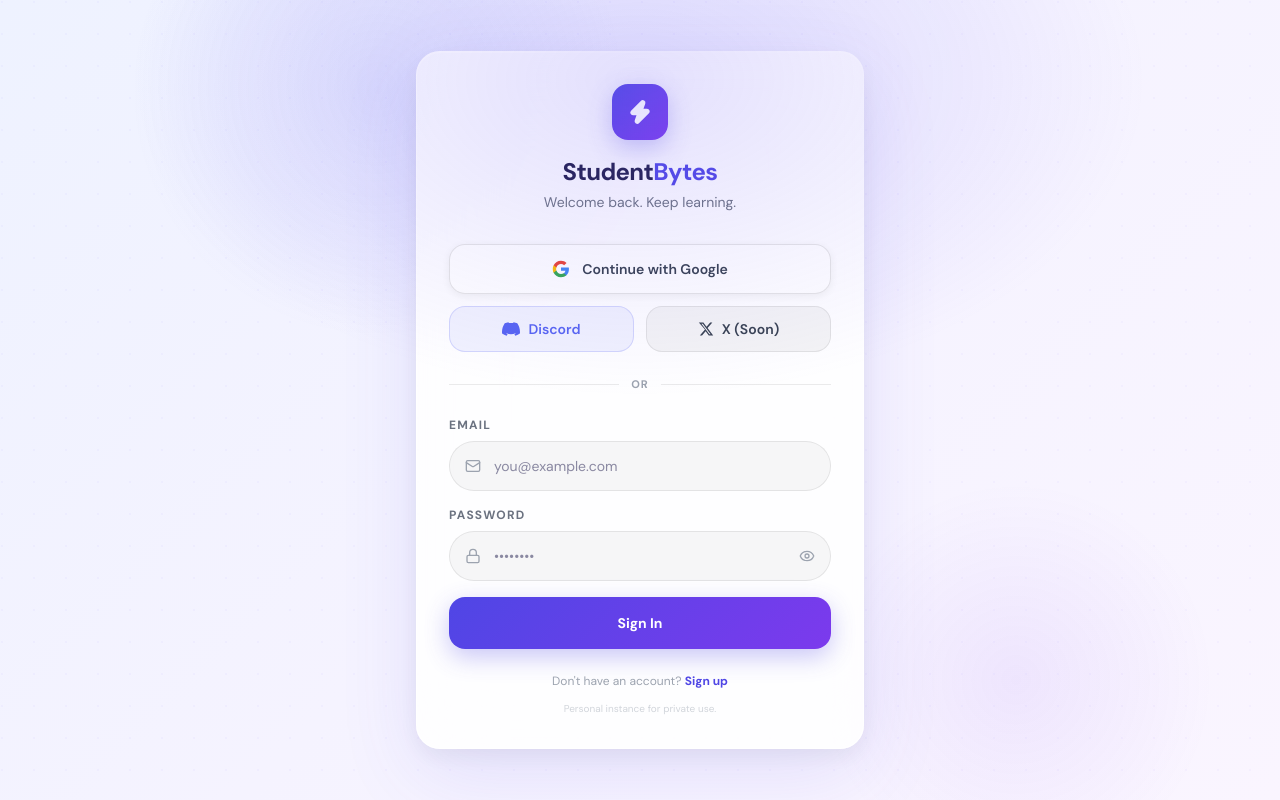
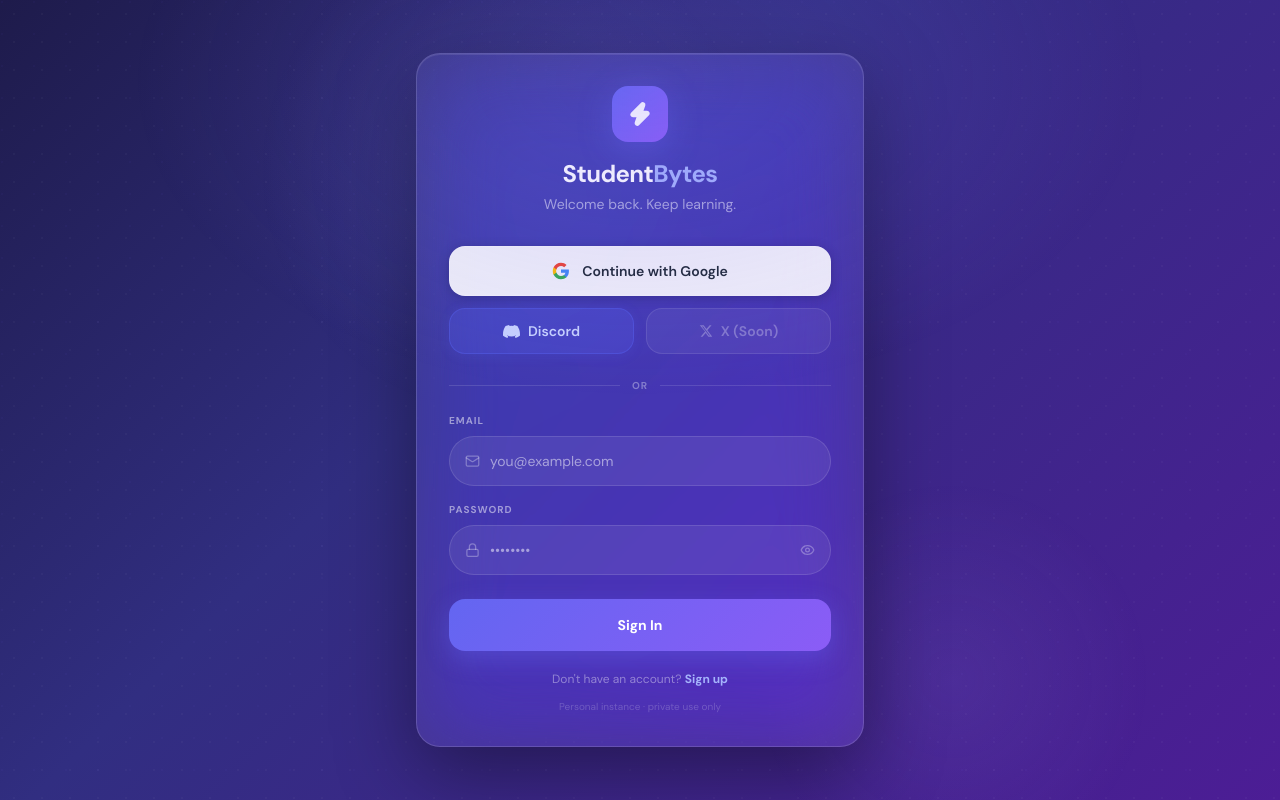
Before and after one commit to Yatin-x017/StudentBytes, a React (Vite) app: page /login in a window 1280 px wide. Built offline with nearby package versions, Linux system fonts and the light colour scheme; no server answers.

Commit message:
Refactor LoginPage styles and error handling

```diff
--- a/src/pages/LoginPage.tsx
+++ b/src/pages/LoginPage.tsx
@@ -7,7 +7,7 @@
 
 const LoginPage: React.FC = () => {
   const navigate = useNavigate();
-  const { signIn, signUp, signInWithGoogle, signInWithDiscord } = useAuth();
+  const { signIn, signUp, signInWithGoogle, signInWithDiscord } = useAuth() as any;
 
   const [mode, setMode] = useState<'signin' | 'signup'>('signin');
   const [email, setEmail] = useState('');
@@ -29,7 +29,7 @@
       if (mode === 'signup') {
         const { error: err } = await signUp(email, password, '');
         if (err) throw err;
-        setError('Check your email to confirm your account.');
+        setError('✓ Check your email to confirm your account.');
       } else {
         const { error: err } = await signIn(email, password);
         if (err) throw err;
@@ -45,27 +45,52 @@
   const handleGoogle = async () => {
     setGoogleLoading(true);
     setError('');
-    const { error: err } = await signInWithGoogle?.() || { error: null };
-    if (err) { setError(err.message); setGoogleLoading(false); }
+    try {
+      const { error: err } = await signInWithGoogle?.();
+      if (err) throw err;
+    } catch (err: any) {
+      setError(err.message);
+      setGoogleLoading(false);
+    }
   };
 
   const handleDiscord = async () => {
     setDiscordLoading(true);
     setError('');
-    const { error: err } = await signInWithDiscord?.() || { error: null };
-    if (err) { setError(err.message); setDiscordLoading(false); }
+    try {
+      const { error: err } = await signInWithDiscord?.();
+      if (err) throw err;
+    } catch (err: any) {
+      setError(err.message);
+      setDiscordLoading(false);
+    }
   };
 
   return (
-    <div className="min-h-screen flex items-center justify-center p-4"
-         style={{ background: 'linear-gradient(135deg, #eef2ff 0%, #f5f3ff 50%, #faf5ff 100%)' }}>
-
+    <div
+      className="min-h-screen flex items-center justify-center p-4"
+      style={{
+        background: 'linear-gradient(135deg, #1e1b4b 0%, #312e81 40%, #4c1d95 100%)',
+      }}
+    >
       {/* Ambient blobs */}
-      <div className="fixed top-0 left-0 w-full h-full pointer-events-none overflow-hidden">
-        <div className="absolute top-[-20%] left-[10%] w-[500px] h-[500px] rounded-full"
-             style={{ background: 'radial-gradient(circle, rgba(99,102,241,0.12) 0%, transparent 70%)' }} />
-        <div className="absolute bottom-[-10%] right-[5%] w-[400px] h-[400px] rounded-full"
-             style={{ background: 'radial-gradient(circle, rgba(124,58,237,0.08) 0%, transparent 70%)' }} />
+      <div className="fixed inset-0 pointer-events-none overflow-hidden">
+        <div
+          className="absolute top-[-10%] left-[20%] w-[500px] h-[500px] rounded-full opacity-30"
+          style={{ background: 'radial-gradient(circle, rgba(129,140,248,0.4) 0%, transparent 70%)' }}
+        />
+        <div
+          className="absolute bottom-[-10%] right-[10%] w-[400px] h-[400px] rounded-full opacity-20"
+          style={{ background: 'radial-gradient(circle, rgba(167,139,250,0.5) 0%, transparent 70%)' }}
+        />
+        {/* Dot grid */}
+        <div
+          className="absolute inset-0 opacity-20"
+          style={{
+            backgroundImage: 'radial-gradient(rgba(255,255,255,0.15) 1px, transparent 0)',
+            backgroundSize: '28px 28px',
+          }}
+        />
       </div>
 
       <motion.div
@@ -74,45 +99,52 @@
         transition={{ duration: 0.5, ease: 'easeOut' }}
         className="relative w-full max-w-md"
       >
-        <div className="rounded-3xl p-8 shadow-2xl"
-             style={{
-               background: 'rgba(255,255,255,0.85)',
-               backdropFilter: 'blur(40px)',
-               border: '1px solid rgba(255,255,255,0.9)',
-               boxShadow: '0 24px 80px rgba(79,70,229,0.12), 0 8px 24px rgba(0,0,0,0.06), inset 0 1px 0 rgba(255,255,255,0.95)',
-             }}>
-
+        <div
+          className="rounded-3xl p-8"
+          style={{
+            background: 'rgba(255,255,255,0.07)',
+            backdropFilter: 'blur(40px) saturate(1.5)',
+            WebkitBackdropFilter: 'blur(40px) saturate(1.5)',
+            border: '1px solid rgba(255,255,255,0.15)',
+            boxShadow: '0 24px 80px rgba(0,0,0,0.4), inset 0 1px 0 rgba(255,255,255,0.1)',
+          }}
+        >
           {/* Logo */}
           <div className="text-center mb-8">
-            <div className="w-14 h-14 rounded-2xl flex items-center justify-center mx-auto mb-4 shadow-lg"
-                 style={{ background: 'linear-gradient(135deg, #4f46e5, #7c3aed)', boxShadow: '0 8px 24px rgba(79,70,229,0.3)' }}>
+            <div
+              className="w-14 h-14 rounded-2xl flex items-center justify-center mx-auto mb-4"
+              style={{
+                background: 'linear-gradient(135deg, #6366f1, #8b5cf6)',
+                boxShadow: '0 8px 32px rgba(99,102,241,0.4)',
+              }}
+            >
               <Zap size={26} className="text-white fill-white" />
             </div>
-            <h1 className="text-2xl font-black tracking-tight" style={{ color: '#1e1b4b' }}>
-              Student<span style={{ color: '#4f46e5' }}>Bytes</span>
+            <h1 className="text-2xl font-black tracking-tight text-white">
+              Student<span style={{ color: '#a5b4fc' }}>Bytes</span>
             </h1>
-            <p className="text-sm mt-1" style={{ color: '#6b7280' }}>
+            <p className="text-sm mt-1" style={{ color: 'rgba(255,255,255,0.55)' }}>
               {mode === 'signin' ? 'Welcome back. Keep learning.' : 'Join the community.'}
             </p>
           </div>
 
           {/* Social buttons */}
           <div className="space-y-3 mb-6">
-            {/* Google — full width */}
+            {/* Google */}
             <button
               onClick={handleGoogle}
               disabled={anyLoading}
               className="w-full flex items-center justify-center gap-3 py-3.5 px-5 rounded-2xl font-semibold text-sm transition-all disabled:opacity-50"
               style={{
-                background: 'rgba(255,255,255,0.9)',
-                border: '1.5px solid rgba(0,0,0,0.1)',
-                color: '#374151',
-                boxShadow: '0 2px 8px rgba(0,0,0,0.06)',
+                background: 'rgba(255,255,255,0.92)',
+                border: '1px solid rgba(255,255,255,0.2)',
+                color: '#1f2937',
+                boxShadow: '0 2px 12px rgba(0,0,0,0.2)',
               }}
-              onMouseEnter={e => (e.currentTarget.style.borderColor = 'rgba(79,70,229,0.3)')}
-              onMouseLeave={e => (e.currentTarget.style.borderColor = 'rgba(0,0,0,0.1)')}
             >
-              {googleLoading ? <Loader2 size={18} className="animate-spin" /> : (
+              {googleLoading ? (
+                <Loader2 size={18} className="animate-spin" style={{ color: '#6366f1' }} />
+              ) : (
                 <svg width="18" height="18" viewBox="0 0 24 24">
                   <path fill="#4285F4" d="M22.56 12.25c0-.78-.07-1.53-.2-2.25H12v4.26h5.92c-.26 1.37-1.04 2.53-2.21 3.31v2.77h3.57c2.08-1.92 3.28-4.74 3.28-8.09z"/>
                   <path fill="#34A853" d="M12 23c2.97 0 5.46-.98 7.28-2.66l-3.57-2.77c-.98.66-2.23 1.06-3.71 1.06-2.86 0-5.29-1.93-6.16-4.53H2.18v2.84C3.99 20.53 7.7 23 12 23z"/>
@@ -123,22 +155,23 @@
               {googleLoading ? 'Redirecting...' : 'Continue with Google'}
             </button>
 
-            {/* Discord + Twitter row */}
+            {/* Discord + X row */}
             <div className="grid grid-cols-2 gap-3">
               <button
                 onClick={handleDiscord}
                 disabled={anyLoading}
                 className="flex items-center justify-center gap-2 py-3 px-4 rounded-2xl font-semibold text-sm transition-all disabled:opacity-50"
                 style={{
-                  background: 'rgba(88,101,242,0.08)',
-                  border: '1.5px solid rgba(88,101,242,0.2)',
-                  color: '#5865F2',
+                  background: 'rgba(88,101,242,0.25)',
+                  border: '1px solid rgba(88,101,242,0.4)',
+                  color: '#c7d2fe',
+                  boxShadow: '0 2px 12px rgba(88,101,242,0.15)',
                 }}
-                onMouseEnter={e => (e.currentTarget.style.background = 'rgba(88,101,242,0.15)')}
-                onMouseLeave={e => (e.currentTarget.style.background = 'rgba(88,101,242,0.08)')}
               >
-                {discordLoading ? <Loader2 size={15} className="animate-spin" /> : (
-                  <svg width="18" height="18" viewBox="0 0 24 24" fill="#5865F2">
+                {discordLoading ? (
+                  <Loader2 size={14} className="animate-spin" />
+                ) : (
+                  <svg width="17" height="17" viewBox="0 0 24 24" fill="#c7d2fe">
                     <path d="M20.317 4.37a19.791 19.791 0 0 0-4.885-1.515.074.074 0 0 0-.079.037c-.21.375-.444.864-.608 1.25a18.27 18.27 0 0 0-5.487 0 12.64 12.64 0 0 0-.617-1.25.077.077 0 0 0-.079-.037A19.736 19.736 0 0 0 3.677 4.37a.07.07 0 0 0-.032.027C.533 9.046-.32 13.58.099 18.057c.001.022.015.043.03.056a19.9 19.9 0 0 0 5.993 3.03.078.078 0 0 0 .084-.028 14.09 14.09 0 0 0 1.226-1.994.076.076 0 0 0-.041-.106 13.107 13.107 0 0 1-1.872-.892.077.077 0 0 1-.008-.128 10.2 10.2 0 0 0 .372-.292.074.074 0 0 1 .077-.01c3.928 1.793 8.18 1.793 12.062 0a.074.074 0 0 1 .078.01c.12.098.246.198.373.292a.077.077 0 0 1-.006.127 12.299 12.299 0 0 1-1.873.892.077.077 0 0 0-.041.107c.36.698.772 1.362 1.225 1.993a.076.076 0 0 0 .084.028 19.839 19.839 0 0 0 6.002-3.03.077.077 0 0 0 .032-.054c.5-5.177-.838-9.674-3.549-13.66a.061.061 0 0 0-.031-.03z"/>
                   </svg>
                 )}
@@ -146,16 +179,16 @@
               </button>
 
               <button
-                disabled={anyLoading}
-                className="flex items-center justify-center gap-2 py-3 px-4 rounded-2xl font-semibold text-sm transition-all disabled:opacity-50 cursor-not-allowed"
+                disabled
+                className="flex items-center justify-center gap-2 py-3 px-4 rounded-2xl font-semibold text-sm cursor-not-allowed"
                 style={{
-                  background: 'rgba(0,0,0,0.04)',
-                  border: '1.5px solid rgba(0,0,0,0.08)',
-                  color: '#374151',
+                  background: 'rgba(255,255,255,0.06)',
+                  border: '1px solid rgba(255,255,255,0.1)',
+                  color: 'rgba(255,255,255,0.3)',
                 }}
                 title="Twitter/X coming soon"
               >
-                <svg width="16" height="16" viewBox="0 0 24 24" fill="#374151">
+                <svg width="14" height="14" viewBox="0 0 24 24" fill="currentColor">
                   <path d="M18.244 2.25h3.308l-7.227 8.26 8.502 11.24H16.17l-4.714-6.231-5.401 6.231H2.744l7.73-8.835L1.254 2.25H8.08l4.713 6.231zm-1.161 17.52h1.833L7.084 4.126H5.117z"/>
                 </svg>
                 X (Soon)
@@ -164,89 +197,116 @@
           </div>
 
           {/* Divider */}
-          <div className="flex items-center gap-3 mb-6">
-            <div className="flex-1 h-px" style={{ background: 'rgba(0,0,0,0.08)' }} />
-            <span className="text-[11px] font-bold uppercase tracking-widest" style={{ color: '#9ca3af' }}>or</span>
-            <div className="flex-1 h-px" style={{ background: 'rgba(0,0,0,0.08)' }} />
+          <div className="flex items-center gap-3 mb-5">
+            <div className="flex-1 h-px" style={{ background: 'rgba(255,255,255,0.12)' }} />
+            <span className="text-[10px] font-black uppercase tracking-widest"
+                  style={{ color: 'rgba(255,255,255,0.35)' }}>
+              or
+            </span>
+            <div className="flex-1 h-px" style={{ background: 'rgba(255,255,255,0.12)' }} />
           </div>
 
           {/* Email form */}
           <form onSubmit={handleSubmit} className="space-y-4">
+            {/* Email */}
             <div>
-              <label className="block text-xs font-bold uppercase tracking-widest mb-2"
-                     style={{ color: '#6b7280' }}>
+              <label
+                className="block text-[10px] font-black uppercase tracking-widest mb-2"
+                style={{ color: 'rgba(255,255,255,0.5)' }}
+              >
                 Email
               </label>
               <div className="relative">
-                <Mail size={16} className="absolute left-4 top-1/2 -translate-y-1/2"
-                      style={{ color: '#9ca3af' }} />
+                <Mail
+                  size={15}
+                  className="absolute left-4 top-1/2 -translate-y-1/2"
+                  style={{ color: 'rgba(255,255,255,0.3)' }}
+                />
                 <input
                   type="email"
                   value={email}
                   onChange={e => setEmail(e.target.value)}
                   placeholder="you@example.com"
                   required
-                  className="w-full pl-11 pr-4 py-3.5 rounded-xl text-sm outline-none transition-all"
+                  className="w-full pl-10 pr-4 py-3.5 rounded-xl text-sm outline-none transition-all"
                   style={{
-                    background: 'rgba(0,0,0,0.03)',
-                    border: '1.5px solid rgba(0,0,0,0.08)',
-                    color: '#1e1b4b',
+                    background: 'rgba(255,255,255,0.07)',
+                    border: '1px solid rgba(255,255,255,0.12)',
+                    color: 'white',
                   }}
-                  onFocus={e => (e.currentTarget.style.borderColor = 'rgba(79,70,229,0.5)')}
-                  onBlur={e => (e.currentTarget.style.borderColor = 'rgba(0,0,0,0.08)')}
+                  onFocus={e => {
+                    e.currentTarget.style.borderColor = 'rgba(99,102,241,0.7)';
+                    e.currentTarget.style.background = 'rgba(255,255,255,0.1)';
+                  }}
+                  onBlur={e => {
+                    e.currentTarget.style.borderColor = 'rgba(255,255,255,0.12)';
+                    e.currentTarget.style.background = 'rgba(255,255,255,0.07)';
+                  }}
                 />
               </div>
             </div>
 
+            {/* Password */}
             <div>
-              <label className="block text-xs font-bold uppercase tracking-widest mb-2"
-                     style={{ color: '#6b7280' }}>
+              <label
+                className="block text-[10px] font-black uppercase tracking-widest mb-2"
+                style={{ color: 'rgba(255,255,255,0.5)' }}
+              >
                 Password
               </label>
               <div className="relative">
-                <Lock size={16} className="absolute left-4 top-1/2 -translate-y-1/2"
-                      style={{ color: '#9ca3af' }} />
+                <Lock
+                  size={15}
+                  className="absolute left-4 top-1/2 -translate-y-1/2"
+                  style={{ color: 'rgba(255,255,255,0.3)' }}
+                />
                 <input
                   type={showPassword ? 'text' : 'password'}
                   value={password}
                   onChange={e => setPassword(e.target.value)}
                   placeholder="••••••••"
                   required
-                  className="w-full pl-11 pr-12 py-3.5 rounded-xl text-sm outline-none transition-all"
+                  className="w-full pl-10 pr-12 py-3.5 rounded-xl text-sm outline-none transition-all"
                   style={{
-                    background: 'rgba(0,0,0,0.03)',
-                    border: '1.5px solid rgba(0,0,0,0.08)',
-                    color: '#1e1b4b',
+                    background: 'rgba(255,255,255,0.07)',
+                    border: '1px solid rgba(255,255,255,0.12)',
+                    color: 'white',
                   }}
-                  onFocus={e => (e.currentTarget.style.borderColor = 'rgba(79,70,229,0.5)')}
-                  onBlur={e => (e.currentTarget.style.borderColor = 'rgba(0,0,0,0.08)')}
+                  onFocus={e => {
+                    e.currentTarget.style.borderColor = 'rgba(99,102,241,0.7)';
+                    e.currentTarget.style.background = 'rgba(255,255,255,0.1)';
+                  }}
+                  onBlur={e => {
+                    e.currentTarget.style.borderColor = 'rgba(255,255,255,0.12)';
+                    e.currentTarget.style.background = 'rgba(255,255,255,0.07)';
+                  }}
                 />
                 <button
                   type="button"
                   onClick={() => setShowPassword(v => !v)}
                   className="absolute right-4 top-1/2 -translate-y-1/2 transition-colors"
-                  style={{ color: '#9ca3af' }}
+                  style={{ color: 'rgba(255,255,255,0.3)' }}
                 >
-                  {showPassword ? <EyeOff size={16} /> : <Eye size={16} />}
+                  {showPassword ? <EyeOff size={15} /> : <Eye size={15} />}
                 </button>
               </div>
             </div>
 
-            {/* Error */}
+            {/* Error / success */}
             {error && (
               <motion.div
-                initial={{ opacity: 0, y: -8 }}
+                initial={{ opacity: 0, y: -6 }}
                 animate={{ opacity: 1, y: 0 }}
                 className="flex items-start gap-2 p-3 rounded-xl text-xs"
                 style={{
-                  background: error.includes('Check your email')
-                    ? 'rgba(5,150,105,0.08)' : 'rgba(220,38,38,0.08)',
-                  border: `1px solid ${error.includes('Check your email')
-                    ? 'rgba(5,150,105,0.2)' : 'rgba(220,38,38,0.2)'}`,
-                  color: error.includes('Check your email') ? '#059669' : '#dc2626',
+                  background: error.startsWith('✓')
+                    ? 'rgba(16,185,129,0.12)'
+                    : 'rgba(239,68,68,0.12)',
+                  border: `1px solid ${error.startsWith('✓') ? 'rgba(16,185,129,0.3)' : 'rgba(239,68,68,0.3)'}`,
+                  color: error.startsWith('✓') ? '#6ee7b7' : '#fca5a5',
                 }}
               >
-                <AlertCircle size={14} className="shrink-0 mt-0.5" />
+                <AlertCircle size={13} className="shrink-0 mt-0.5" />
                 {error}
               </motion.div>
             )}
@@ -255,13 +315,17 @@
             <button
               type="submit"
               disabled={anyLoading}
-              className="w-full py-4 rounded-2xl font-black text-sm text-white transition-all disabled:opacity-50"
+              className="w-full py-4 rounded-2xl font-black text-sm text-white transition-all disabled:opacity-50 mt-2"
               style={{
-                background: 'linear-gradient(135deg, #4f46e5, #7c3aed)',
-                boxShadow: '0 8px 24px rgba(79,70,229,0.3)',
+                background: 'linear-gradient(135deg, #6366f1 0%, #8b5cf6 100%)',
+                boxShadow: '0 8px 24px rgba(99,102,241,0.4)',
               }}
-              onMouseEnter={e => (e.currentTarget.style.transform = 'translateY(-1px)')}
-              onMouseLeave={e => (e.currentTarget.style.transform = 'translateY(0)')}
+              onMouseEnter={e => {
+                if (!anyLoading) e.currentTarget.style.boxShadow = '0 12px 32px rgba(99,102,241,0.55)';
+              }}
+              onMouseLeave={e => {
+                e.currentTarget.style.boxShadow = '0 8px 24px rgba(99,102,241,0.4)';
+              }}
             >
               {loading ? (
                 <Loader2 size={18} className="animate-spin mx-auto" />
@@ -269,20 +333,22 @@
             </button>
           </form>
 
-          {/* Mode toggle */}
-          <p className="text-center text-xs mt-6" style={{ color: '#9ca3af' }}>
+          {/* Toggle mode */}
+          <p className="text-center text-xs mt-5" style={{ color: 'rgba(255,255,255,0.4)' }}>
             {mode === 'signin' ? "Don't have an account? " : 'Already have an account? '}
             <button
               onClick={() => { setMode(m => m === 'signin' ? 'signup' : 'signin'); setError(''); }}
-              className="font-bold transition-colors"
-              style={{ color: '#4f46e5' }}
+              className="font-black transition-colors"
+              style={{ color: '#a5b4fc' }}
+              onMouseEnter={e => (e.currentTarget.style.color = '#c7d2fe')}
+              onMouseLeave={e => (e.currentTarget.style.color = '#a5b4fc')}
             >
               {mode === 'signin' ? 'Sign up' : 'Sign in'}
             </button>
           </p>
 
-          <p className="text-center text-[10px] mt-3" style={{ color: '#d1d5db' }}>
-            Personal instance for private use.
+          <p className="text-center text-[10px] mt-3" style={{ color: 'rgba(255,255,255,0.2)' }}>
+            Personal instance · private use only
           </p>
         </div>
       </motion.div>
```
